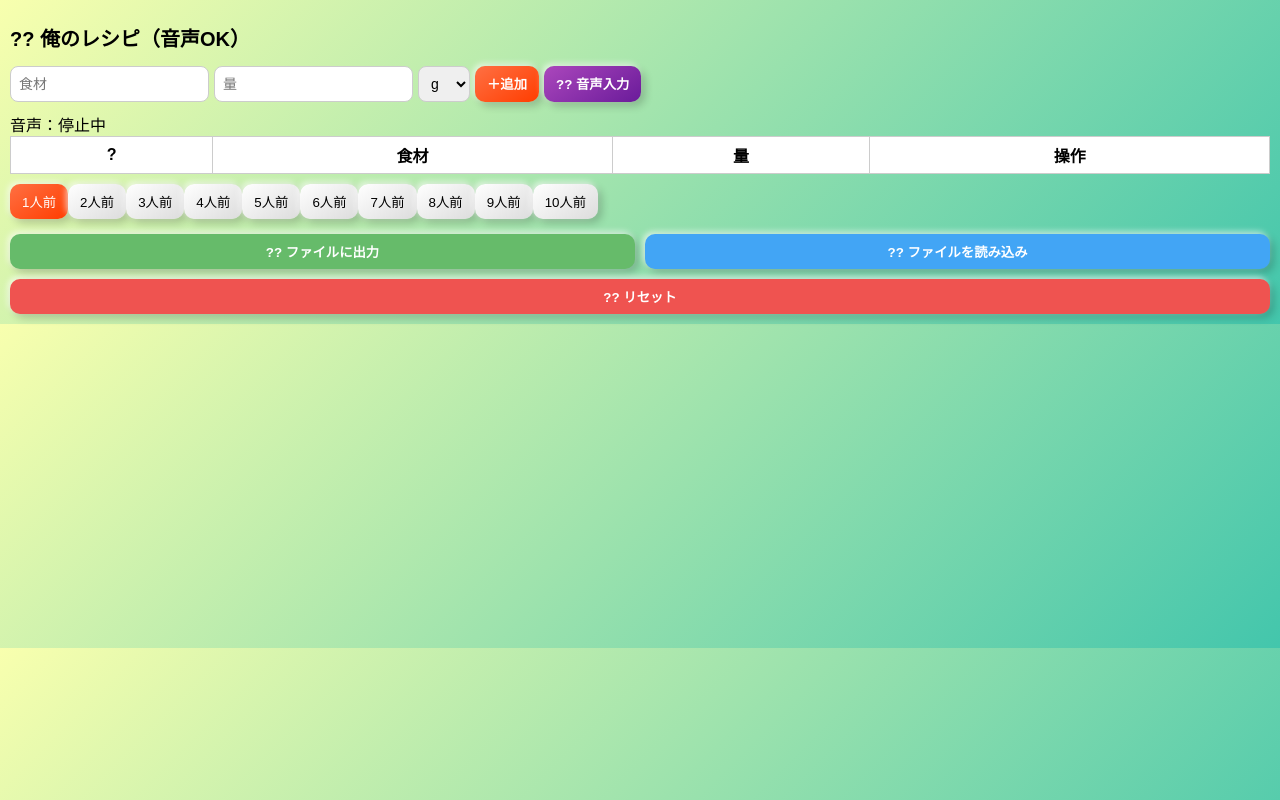
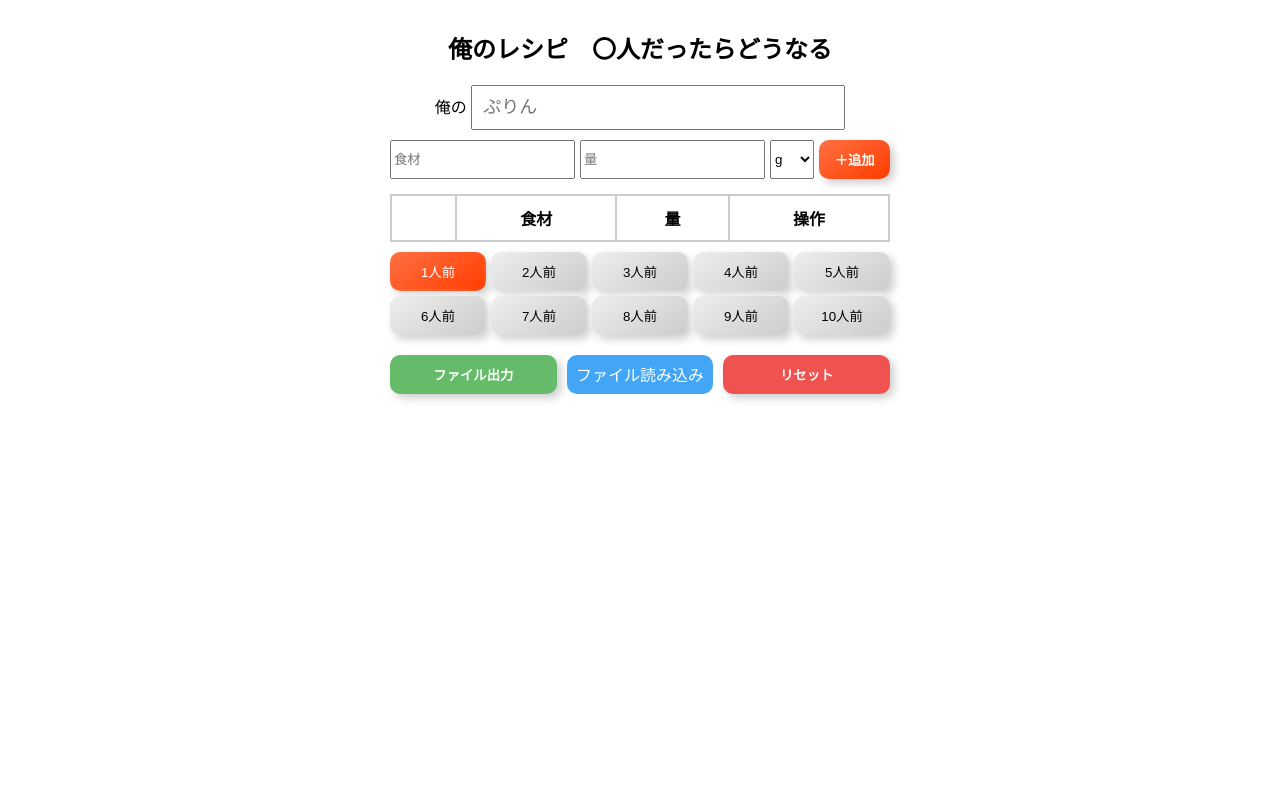
Before and after one commit to nekomazin71-wq/Reshipi, a plain HTML site: page index.htm in a window 1280 px wide. Drawn offline with Linux system fonts and the light colour scheme.

Commit message:
Add files via upload

```diff
--- a/index.htm
+++ b/index.htm
@@ -1,106 +1,142 @@
 <!DOCTYPE html>
 <html lang="ja">
 <head>
+<link rel="manifest" href="manifest.json">
+<meta name="theme-color" content="#4CAF50">
 <meta charset="UTF-8">
 <meta name="viewport" content="width=device-width, initial-scale=1.0">
-<title>俺のレシピ（音声対応）</title>
+<title>俺のレシピ</title>
 
 <style>
 body {
   font-family: sans-serif;
   padding: 10px;
   margin: 0;
-  background: linear-gradient(135deg,#f8ffae,#43c6ac);
+  max-width: 500px;
+  margin: auto;
 }
 
-h1 { font-size: 20px; }
+h2 { text-align: center; }
 
+/* ===== タイトル ===== */
+.title-area {
+  text-align: center;
+  margin-bottom: 10px;
+}
+.title-area input {
+  width: 70%;
+  padding: 10px;
+  font-size: 18px;
+}
+
+/* ===== 入力 ===== */
 .input-area {
   display: flex;
   gap: 5px;
   margin-bottom: 10px;
-  flex-wrap: wrap;
 }
+.input-area input:nth-child(1){ flex:2; }
+.input-area input:nth-child(2){ flex:1; }
+.input-area select{ flex:1; }
+.input-area button{ flex:1.2; }
 
-input, select {
-  padding: 8px;
-  font-size: 14px;
-  border-radius: 8px;
-  border: 1px solid #ccc;
-}
-
-/* ボタン立体 */
+/* ===== 立体ボタン ===== */
 button {
   border-radius: 10px;
   border: none;
   cursor: pointer;
-  padding: 8px 12px;
-  background: linear-gradient(145deg, #ffffff, #dcdcdc);
-  box-shadow: 4px 4px 8px rgba(0,0,0,0.2), -2px -2px 6px rgba(255,255,255,0.7);
+  padding: 10px;
+
+  background: linear-gradient(145deg,#ffffff,#dcdcdc);
+  box-shadow:
+    4px 4px 8px rgba(0,0,0,0.2),
+    -2px -2px 6px rgba(255,255,255,0.7);
+
   transition: all 0.15s ease;
 }
 button:active {
   transform: translateY(2px);
-  box-shadow: 2px 2px 4px rgba(0,0,0,0.2), -1px -1px 3px rgba(255,255,255,0.7);
+  box-shadow:
+    2px 2px 4px rgba(0,0,0,0.2),
+    -1px -1px 3px rgba(255,255,255,0.7);
 }
 
 /* 追加 */
-.add-btn {
+.input-area button {
   background: linear-gradient(145deg,#ff7043,#ff3d00);
   color: white;
   font-weight: bold;
 }
 
-/* 音声 */
-.voice-btn {
-  background: linear-gradient(145deg,#ab47bc,#6a1b9a);
-  color: white;
-  font-weight: bold;
+/* ===== 人数 ===== */
+.buttons {
+  display: grid;
+  grid-template-columns: repeat(5, 1fr);
+  gap: 5px;
+  margin: 10px 0;
 }
-
-/* テーブル */
-table {
-  width: 100%;
-  border-collapse: collapse;
-  background: white;
+.buttons button {
+  background: linear-gradient(145deg,#eee,#ccc);
 }
-th, td {
-  border: 1px solid #ccc;
-  padding: 6px;
-  text-align: center;
-}
-
-/* 操作 */
-td button:nth-child(1){ background:#66bb6a;color:#fff;}
-td button:nth-child(2){ background:#42a5f5;color:#fff;}
-td button:nth-child(3){ background:#ef5350;color:#fff;}
-
-.buttons { margin: 10px 0; }
 .buttons button.active {
   background: linear-gradient(145deg,#ff7043,#ff3d00);
   color: white;
 }
 
-/* CSV */
+/* ===== テーブル ===== */
+#ingredients {
+  width: 100%;
+  border-collapse: collapse;
+  margin-top: 15px;
+}
+#ingredients th,#ingredients td {
+  padding: 10px;
+  text-align: center;
+  border: 2px solid #ccc;
+  font-size: 16px;
+}
+#ingredients tr:nth-child(even){ background:#fafafa; }
+
+.completed {
+  opacity: 0.4;
+  text-decoration: line-through;
+}
+
+/* 操作ボタン */
+td button:nth-child(1){background:#66bb6a;color:#fff;}
+td button:nth-child(2){background:#42a5f5;color:#fff;}
+td button:nth-child(3){background:#ef5350;color:#fff;}
+
+/* ===== CSV 横並び ===== */
 .csv-area {
   display: flex;
   gap: 10px;
-  margin-top: 15px;
+  margin-top: 20px;
 }
-.csv-area button {
+.csv-area > * {
   flex: 1;
-  font-weight: bold;
-}
-.csv-area button:first-child {
-  background:#66bb6a;color:#fff;
-}
-.csv-area button:last-child {
-  background:#42a5f5;color:#fff;
 }
 
+/* 出力 */
+.csv-area button:first-child {
+  background:#66bb6a;
+  color:white;
+  font-weight:bold;
+}
+
+/* 読み込み（擬似ボタン） */
+.file-label {
+  background:#42a5f5;
+  color:white;
+  border-radius:10px;
+  display:flex;
+  align-items:center;
+  justify-content:center;
+  cursor:pointer;
+}
+
+/* リセット */
 .reset-btn {
-  margin-top: 10px;
-  width: 100%;
   background:#ef5350;
   color:white;
   font-weight:bold;
@@ -110,177 +146,163 @@ td button:nth-child(3){ background:#ef5350;color:#fff;}
 
 <body>
 
-<h1>?? 俺のレシピ（音声OK）</h1>
+<h2>俺のレシピ　〇人だったらどうなる</h2>
+
+<div class="title-area">
+  俺の <input id="title" placeholder="ぷりん" oninput="saveToLocal()">
+</div>
 
 <div class="input-area">
   <input id="name" placeholder="食材">
-  <input id="qty" type="number" placeholder="量">
+  <input id="amount" type="number" placeholder="量">
   <select id="unit">
-    <option>g</option>
-    <option>cc</option>
-    <option>個</option>
+    <option value="g">g</option>
+    <option value="個">個</option>
+    <option value="cc">cc</option>
+    <option value="滴">滴</option>
+    <option value="cm">cm</option>
   </select>
-  <button class="add-btn" onclick="add()">＋追加</button>
-  <button class="voice-btn" onclick="toggleVoice()">?? 音声入力</button>
+  <button onclick="addIngredient()">＋追加</button>
 </div>
 
-<div id="voiceStatus">音声：停止中</div>
+<table id="ingredients"></table>
 
-<table>
-<thead>
-<tr>
-<th>?</th><th>食材</th><th>量</th><th>操作</th>
-</tr>
-</thead>
-<tbody id="list"></tbody>
-</table>
+<div class="buttons" id="buttons"></div>
 
-<div class="buttons" id="people"></div>
+<!-- CSV -->
+<div class="csv-area">
+  <button onclick="exportCSV()">ファイル出力</button>
 
-<div class="csv-area">
-  <button onclick="downloadCSV()">?? ファイルに出力</button>
-  <button onclick="document.getElementById('file').click()">?? ファイルを読み込み</button>
+  <label class="file-label">
+    ファイル読み込み
+    <input type="file" accept=".csv" onchange="importCSV(event)" style="display:none">
+  </label>
+
+  <button class="reset-btn" onclick="resetRecipe()">リセット</button>
 </div>
-<input type="file" id="file" style="display:none" onchange="loadCSV(event)">
-
-<button class="reset-btn" onclick="resetAll()">?? リセット</button>
 
 <script>
-let data = [];
-let ninzu = 1;
+let baseIngredients = [];
+let currentPeople = 1;
+
+/* 保存 */
+function saveToLocal(){
+  localStorage.setItem("recipeData", JSON.stringify({
+    title: title.value,
+    ingredients: baseIngredients,
+    people: currentPeople
+  }));
+}
+
+/* 読み込み */
+function loadFromLocal(){
+  const data = localStorage.getItem("recipeData");
+  if(!data) return;
+  const p = JSON.parse(data);
+  title.value = p.title || "";
+  baseIngredients = p.ingredients || [];
+  currentPeople = p.people || 1;
+}
 
 /* 追加 */
-function add(){
-  const name = nameEl.value;
-  const qty = qtyEl.value;
-  const unit = unitEl.value;
-  if(!name || !qty) return;
-  data.push({name, qty, unit});
-  render();
-  nameEl.value=""; qtyEl.value="";
+function addIngredient(){
+  const name = document.getElementById("name").value;
+  const amount = parseFloat(document.getElementById("amount").value);
+  const unit = document.getElementById("unit").value;
+  if(!name || isNaN(amount)) return;
+
+  baseIngredients.push({name,amount,unit,checked:false});
+
+  document.getElementById("name").value="";
+  document.getElementById("amount").value="";
+
+  render(currentPeople);
+  saveToLocal();
 }
 
-const nameEl = document.getElementById("name");
-const qtyEl = document.getElementById("qty");
-const unitEl = document.getElementById("unit");
+/* 描画 */
+function render(p){
+  currentPeople = p;
+  let html = `<tr><th></th><th>食材</th><th>量</th><th>操作</th></tr>`;
 
-/* 描画 */
-function render(){
-  const list = document.getElementById("list");
-  list.innerHTML="";
-  data.forEach((d,i)=>{
-    list.innerHTML += `
-    <tr>
-      <td><input type="checkbox"></td>
-      <td>${d.name}</td>
-      <td>${d.qty * ninzu} ${d.unit}</td>
+  baseIngredients.forEach((i,idx)=>{
+    let val = i.amount * p;
+    val = val % 1 === 0 ? val : val.toFixed(1);
+
+    html += `
+    <tr class="${i.checked?'completed':''}">
+      <td><input type="checkbox" ${i.checked?'checked':''} onchange="toggleCheck(${idx})"></td>
+      <td>${i.name}</td>
+      <td>${val} ${i.unit}</td>
       <td>
-        <button onclick="up(${i})">↑</button>
-        <button onclick="down(${i})">↓</button>
-        <button onclick="del(${i})">×</button>
+        <button onclick="moveUp(${idx})">↑</button>
+        <button onclick="moveDown(${idx})">↓</button>
+        <button onclick="deleteIngredient(${idx})">×</button>
       </td>
     </tr>`;
   });
+
+  ingredients.innerHTML = html;
+
+  document.querySelectorAll("#buttons button")
+    .forEach((b,i)=>b.classList.toggle("active",i+1===p));
 }
 
-function up(i){ if(i===0)return; [data[i],data[i-1]]=[data[i-1],data[i]]; render();}
-function down(i){ if(i===data.length-1)return; [data[i],data[i+1]]=[data[i+1],data[i]]; render();}
-function del(i){ data.splice(i,1); render();}
+/* 操作 */
+function toggleCheck(i){baseIngredients[i].checked=!baseIngredients[i].checked;saveToLocal();render(currentPeople);}
+function deleteIngredient(i){baseIngredients.splice(i,1);render(currentPeople);saveToLocal();}
+function moveUp(i){if(i===0)return;[baseIngredients[i-1],baseIngredients[i]]=[baseIngredients[i],baseIngredients[i-1]];render(currentPeople);}
+function moveDown(i){if(i===baseIngredients.length-1)return;[baseIngredients[i+1],baseIngredients[i]]=[baseIngredients[i],baseIngredients[i+1]];render(currentPeople);}
 
 /* 人数 */
 (function(){
-  const area=document.getElementById("people");
   for(let i=1;i<=10;i++){
     const b=document.createElement("button");
     b.textContent=i+"人前";
-    b.onclick=()=>{
-      ninzu=i;
-      document.querySelectorAll(".buttons button").forEach(x=>x.classList.remove("active"));
-      b.classList.add("active");
-      render();
-    };
-    if(i===1) b.classList.add("active");
-    area.appendChild(b);
+    b.onclick=()=>render(i);
+    buttons.appendChild(b);
   }
 })();
 
 /* CSV */
-function downloadCSV(){
+function exportCSV(){
   let csv="食材,量,単位\n";
-  data.forEach(d=> csv+=`${d.name},${d.qty},${d.unit}\n`);
-  const blob=new Blob([csv],{type:"text/csv"});
+  baseIngredients.forEach(i=>csv+=`${i.name},${i.amount},${i.unit}\n`);
+
+  const blob=new Blob([csv]);
   const a=document.createElement("a");
   a.href=URL.createObjectURL(blob);
   a.download="recipe.csv";
   a.click();
 }
-function loadCSV(e){
+
+function importCSV(e){
   const file=e.target.files[0];
   const reader=new FileReader();
   reader.onload=()=>{
-    data=[];
+    baseIngredients=[];
     reader.result.split("\n").slice(1).forEach(l=>{
-      const [n,q,u]=l.split(",");
-      if(n) data.push({name:n,qty:q,unit:u});
+      const [n,a,u]=l.split(",");
+      if(n) baseIngredients.push({name:n,amount:parseFloat(a),unit:u,checked:false});
     });
-    render();
+    render(currentPeople);
+    saveToLocal();
   };
   reader.readAsText(file);
 }
 
 /* リセット */
-function resetAll(){ data=[]; render(); }
-
-/* =====================
-   音声入力
-===================== */
-let recognition;
-let listening = false;
-
-function toggleVoice(){
-  if(!('webkitSpeechRecognition' in window)){
-    alert("このブラウザは音声入力非対応です（Chrome推奨）");
-    return;
-  }
-
-  if(!recognition){
-    recognition = new webkitSpeechRecognition();
-    recognition.lang = "ja-JP";
-    recognition.continuous = true;
-
-    recognition.onresult = (e)=>{
-      const text = e.results[e.results.length-1][0].transcript.trim();
-      parseVoice(text);
-    };
-  }
-
-  if(!listening){
-    recognition.start();
-    listening = true;
-    voiceStatus.textContent="音声：ON（話してください）";
-  } else {
-    recognition.stop();
-    listening = false;
-    voiceStatus.textContent="音声：停止中";
-  }
+function resetRecipe(){
+  if(!confirm("リセットする？")) return;
+  baseIngredients=[];
+  title.value="";
+  render(1);
+  saveToLocal();
 }
 
-/* 音声解析 */
-function parseVoice(text){
-  console.log("音声:", text);
-
-  // 例: 卵 2 個
-  const match = text.match(/(.+?)\s*(\d+)\s*(g|cc|個)?/);
-
-  if(match){
-    const name = match[1];
-    const qty = match[2];
-    const unit = match[3] || "g";
-
-    data.push({name, qty, unit});
-    render();
-  }
-}
+/* 起動 */
+loadFromLocal();
+render(currentPeople);
 </script>
 
 </body>
```
